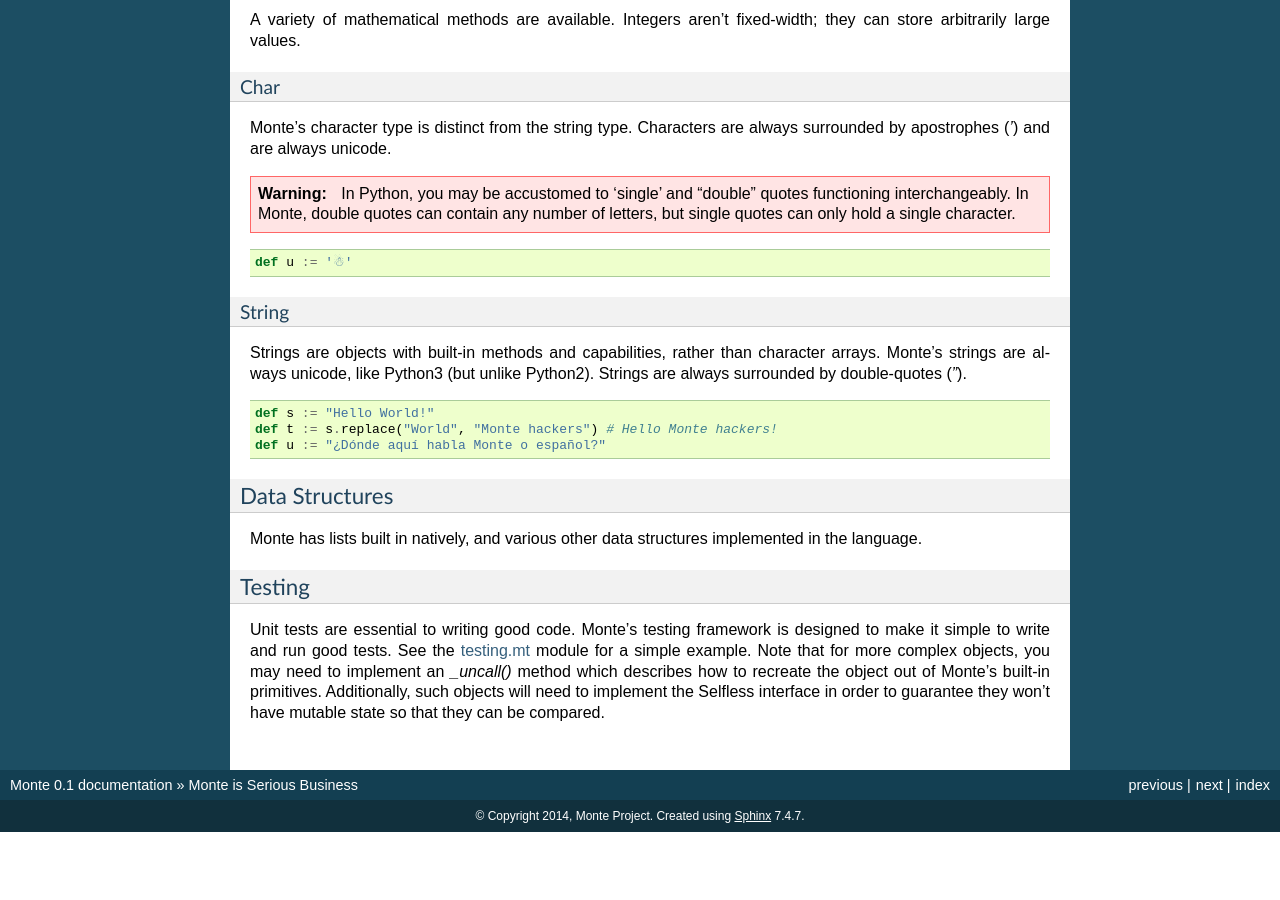
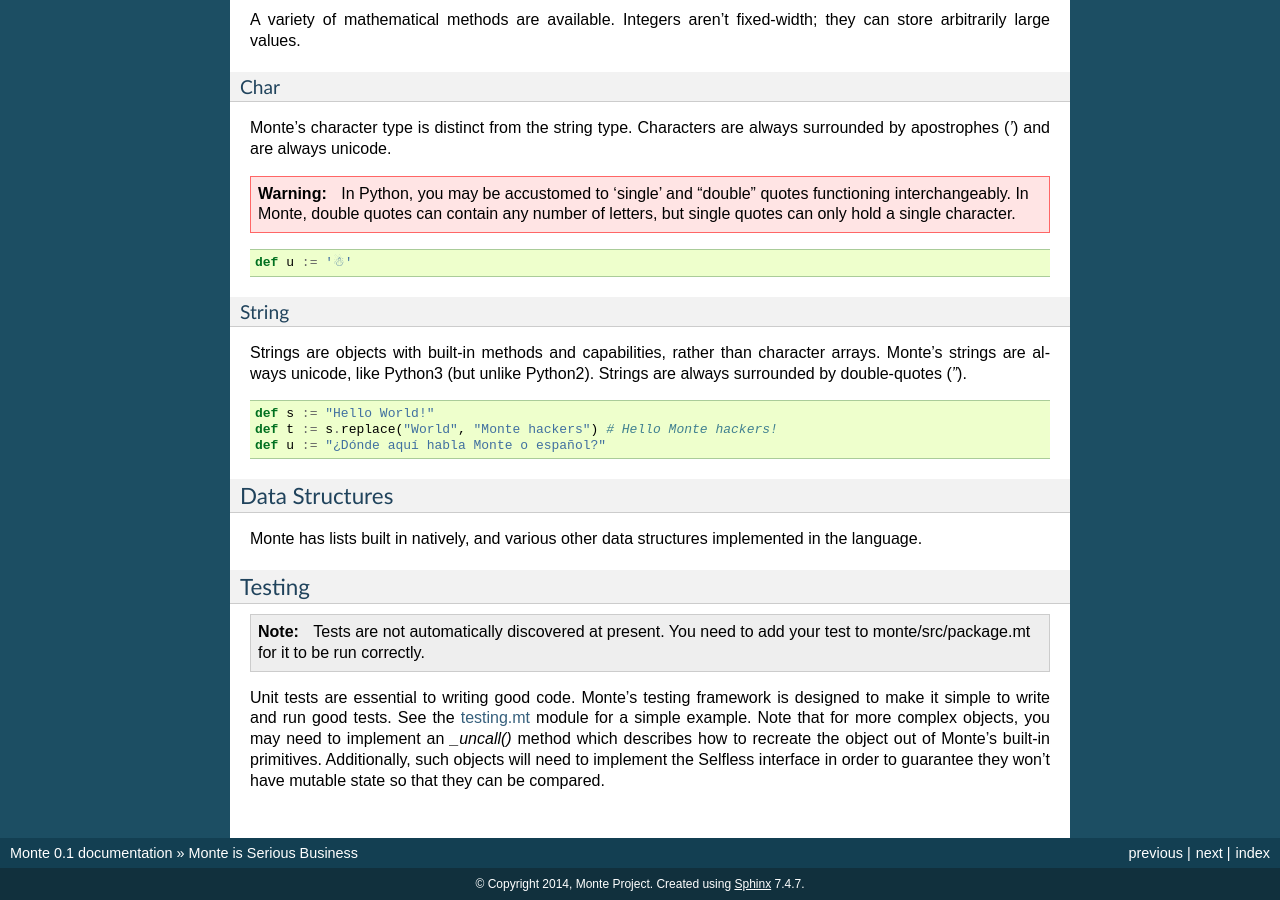
Before and after one commit to monte-language/monte, a Sphinx documentation site: the page built from docs/source/intro.rst, in a window 1280 px wide and 900 px high, scrolled down 1871 px. Built offline with Sphinx 7.4.7, drawn with Linux system fonts in a browser that asks for light colours; pages that are not in the unit, such as notebooks, are missing from menus; before the commit the page ends 2703 px from its top, so only the background shows below that.

Commit message:
Note on how to do testing
... until autodiscovery gets added.

```diff
--- a/docs/source/intro.rst
+++ b/docs/source/intro.rst
@@ -156,6 +156,9 @@ implemented in the language.
 Testing
 -------
 
+.. note:: Tests are not automatically discovered at present. You need to add
+    your test to monte/src/package.mt for it to be run correctly.
+
 Unit tests are essential to writing good code. Monte's testing framework is
 designed to make it simple to write and run good tests. See the testing.mt_
 module for a simple example. Note that for more complex objects, you may need
```
